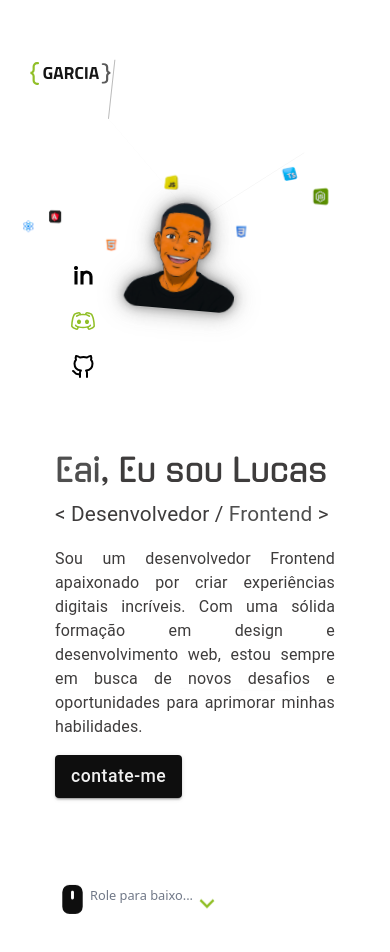
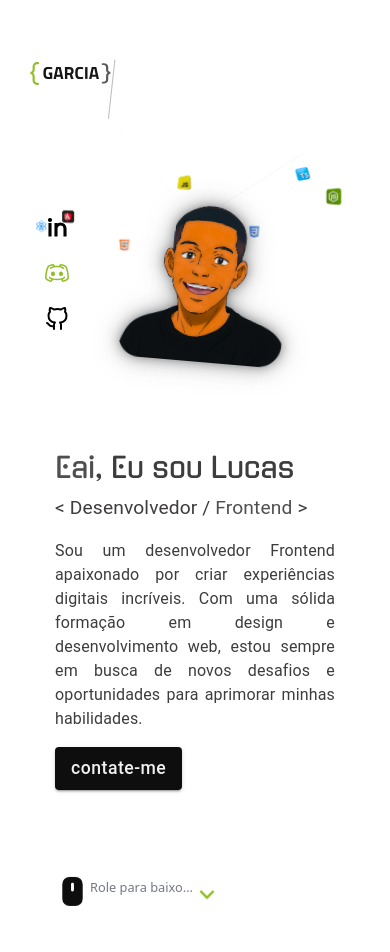
Before and after one commit to Lucasgarcc/garcia-dev, a Next.js app in the folder new-portfolio/: page / in a window 390 px wide. Shown: the top 952 px of the page. Built offline with nearby package versions, Linux system fonts and the light colour scheme.

Commit message:
style: :art: Refina o layout e aprimora detalhes visuais da interface

```diff
--- a/new-portfolio/src/app/components/Background/Scene3D.module.css
+++ b/new-portfolio/src/app/components/Background/Scene3D.module.css
@@ -54,7 +54,7 @@
 
 @media screen and (max-width:900px) {
   .areaContainer {
-    inset: -4rem 0 0 -5rem;
+    inset: -1rem 0 0 -5rem;
     width: 100%;
   }
 
@@ -70,6 +70,9 @@
 }
 
 @media screen and (max-width:480px) {
+  .profile {
+    width: 100%;
+  }
   .areaContainer {
     inset: -2rem 0 0 -5rem;
     perspective-origin: left; /*  TESTAR -- CENTER lm */
@@ -79,10 +82,6 @@
     position: absolute;
     width: 30%;
     height: auto;
-  }
-
-  .areaRedesocial {
-    inset: 6rem 0 0 -6rem;
   }
 
   .logo {
@@ -99,9 +98,7 @@
     height: 12rem;
     perspective-origin: left;
   }
-  .areaRedesocial {
-    inset: 6rem 0 0 -8rem;
-  }
+
   .logo {
     max-width: 100%;
   }
--- a/new-portfolio/src/app/components/Home/AboutMe/Statistics/CodeCard/CodeCard.module.css
+++ b/new-portfolio/src/app/components/Home/AboutMe/Statistics/CodeCard/CodeCard.module.css
@@ -29,7 +29,7 @@
     width: 90%; /* Garante que o card ocupe 90% da largura da tela */
     height: auto;
     max-width: 1000px; /* Impede que ele fique grande demais em telas largas */
-    aspect-ratio: 16 / 9; /* Mantém a proporção de uma tela widescreen */
+    aspect-ratio: 14 / 9; /* Mantém a proporção de uma tela widescreen */
     display: flex; /* Habilita o Flexbox */
     flex-direction: row;
     border-radius: 2rem;
--- a/new-portfolio/src/app/components/Home/Emphasis/Emphasis.module.css
+++ b/new-portfolio/src/app/components/Home/Emphasis/Emphasis.module.css
@@ -13,16 +13,9 @@
 
 @media screen and (max-width: 480px) {
   .title{
-    font-size: 2rem !important;
+    font-size: 1.759rem !important;
   }
   .titleSubtitle {
-    font-size: 1.5rem !important;
+    font-size: 1.2rem !important;
   }
 }
-
-
-@media screen and (max-width: 390px) {
-  .titleSubtitle {
-    font-size: 1.3rem !important;
-  }
-}
--- a/new-portfolio/src/app/components/Home/Emphasis/RedeSocial/RedeSocial.module.css
+++ b/new-portfolio/src/app/components/Home/Emphasis/RedeSocial/RedeSocial.module.css
@@ -5,7 +5,7 @@
   justify-content: center;
   flex-direction: column;
   align-items: center;
-  z-index: 1;
+  z-index: 0;
   gap: 1rem;
 }
 
--- a/new-portfolio/src/app/components/Home/Emphasis/RedeSocial/RedeSocial.tsx
+++ b/new-portfolio/src/app/components/Home/Emphasis/RedeSocial/RedeSocial.tsx
@@ -5,7 +5,7 @@ import { FiGithub } from 'react-icons/fi';
 import { RxDiscordLogo } from "react-icons/rx";
 import { RiLinkedinLine } from "react-icons/ri";
 import { redesocial } from '@/app/types/redesocial';
-import { red } from '@mui/material/colors';
+
 
 interface HomeSocialProps {
   redesocial: redesocial;
--- a/new-portfolio/src/app/globals.css
+++ b/new-portfolio/src/app/globals.css
@@ -229,11 +229,17 @@ main {
     .areaContentRedeSocial {
         inset: 10rem 0 0 3rem;
     }
+
+    .area-content-scene3D {
+        max-width: 100%;
+        display: flex;
+        order: 1;
+    }
 }
 
 @media screen and (max-width: 480px) {
     .areaContentRedeSocial {
-        inset: 9rem 0 0 2rem;
+        inset: 6rem 0 0 .40rem;
         z-index: 0;
     }
     .main-content {
```
